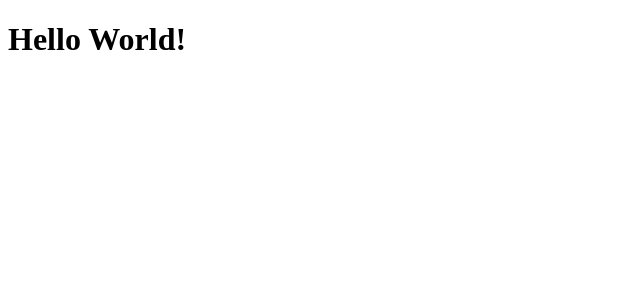
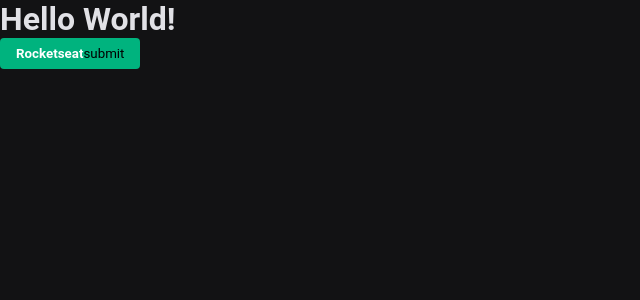
Before and after one commit to JuanMVeronez/04-ignite-shop, a Next.js app: page / in a window 1280 px wide. Shown: the top 300 px of the page, without its empty margins (0-640 px from the left). Built offline with nearby package versions, Linux system fonts and the light colour scheme.

Commit message:
Creates a global style
- create a use exemple of styling components with stitches

```diff
--- a/src/pages/_app.tsx
+++ b/src/pages/_app.tsx
@@ -1,4 +1,9 @@
-function MyApp({ Component, pageProps }) {
+import { AppProps } from "next/app";
+import { globalStyles } from "../styles/global";
+
+globalStyles();
+
+function MyApp({ Component, pageProps }: AppProps) {
   return <Component {...pageProps} />
 }
 
--- a/src/pages/index.tsx
+++ b/src/pages/index.tsx
@@ -1,5 +1,26 @@
+import { styled } from "../styles";
+
+const Button = styled('button', {
+  backgroundColor: '$green300',
+  borderRadius: 4,
+  padding: '0.5rem 1rem',
+  border: 0,
+  span: {
+    fontWeight: '700',
+    color: 'white'
+  },
+  '&:hover': {
+    transition: '0.4s filter',
+    filter: 'brightness(0.8)'
+  }
+});
+
 export default function Home() {
   return (
-    <h1>Hello World!</h1>
+    <>
+      <h1>Hello World!</h1>
+      <Button><span>Rocketseat</span>submit</Button>
+    </>
+
   );
 }
--- /dev/null
+++ b/src/styles/global.ts
@@ -0,0 +1,19 @@
+import { globalCss } from ".";
+
+export const globalStyles = globalCss({
+  '*': {
+    margin: 0,
+    padding: 0,
+  },
+
+  body: {
+    backgroundColor: '$gray900',
+    color: '$gray100',
+    '-webkit-font-smoothing': 'antialiased',
+  },
+
+  'body, input, textarea, button': {
+    fontFamily: 'Roboto',
+    fontWeight: 400,
+  }
+});
```
